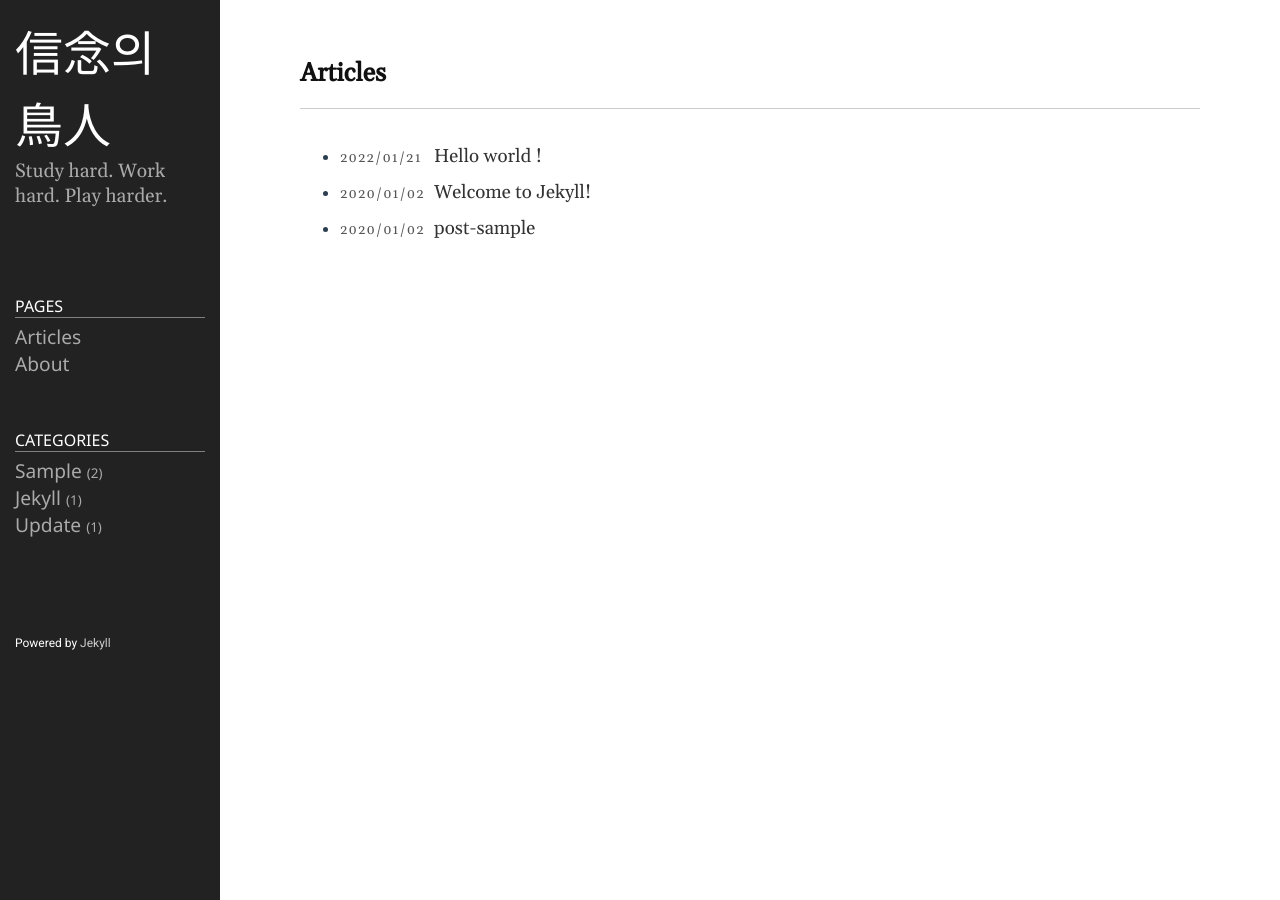
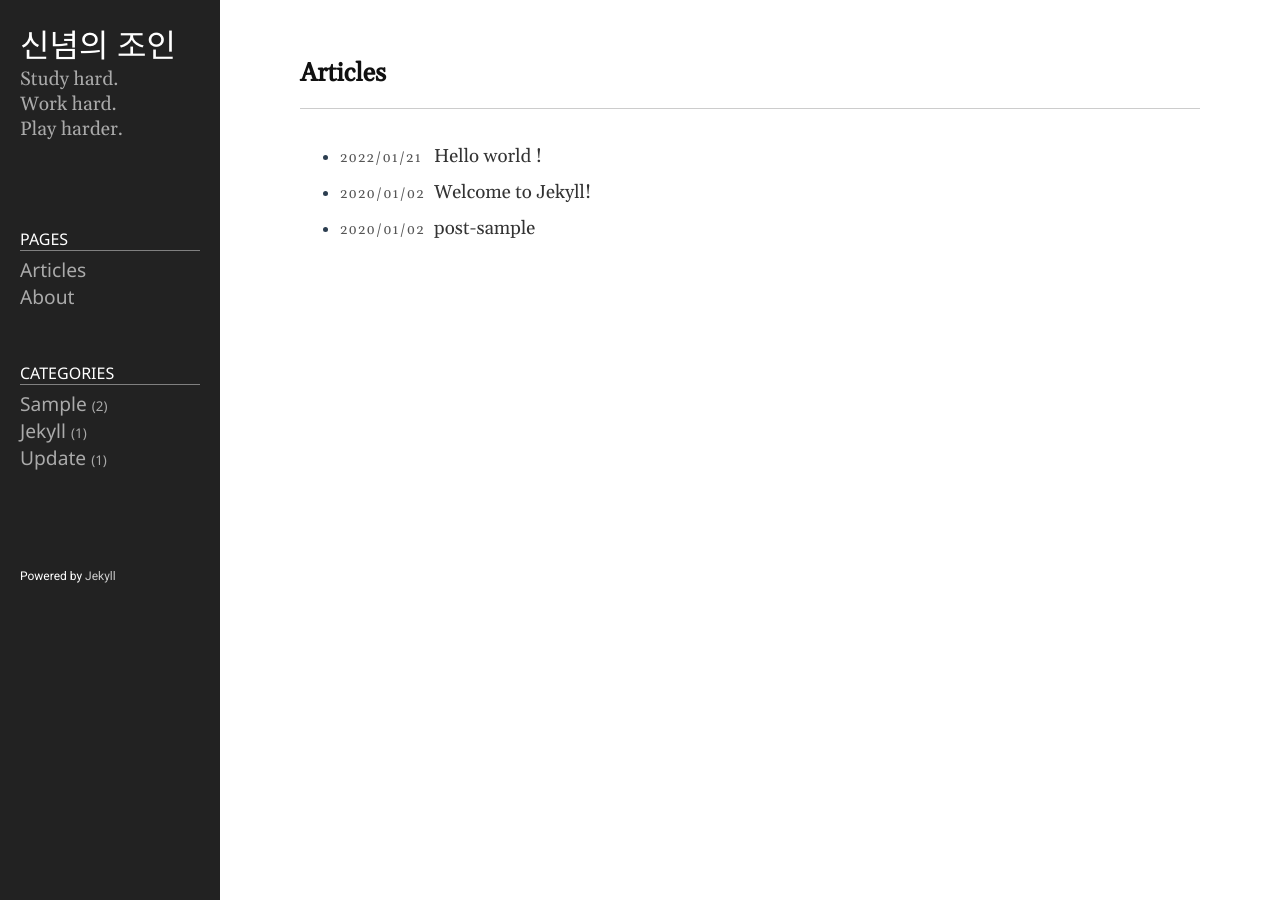
Before and after one commit to shin-nyum/shin-nyum_test.github.io, a Jekyll site: the page built from index.md, in a window 1280 px wide. Built offline with Jekyll 4.4.1, drawn with Linux system fonts in a browser that asks for light colours.

Commit message:
'sidebar'

```diff
--- a/_config.yml
+++ b/_config.yml
@@ -18,13 +18,16 @@
 # You can create any custom variable you would like, and they will be accessible
 # in the templates via {{ site.myvariable }}.
 
-title: 信念의 鳥人
+title: 신념의 조인
 email: belief.park705@gmail.com
 description: >- # this means to ignore newlines until "baseurl:"
-  Study hard. Work hard. Play harder.
+  Study hard. <br/>
+  Work hard. <br/>
+  Play harder.
+
 # baseurl: "/" # the subpath of your site, e.g. /blog
 # url: "http://ejjoo.github.io" # the base hostname & protocol for your site, e.g. http://example.com
-github_username: ejjoo
+github_username: shin-nyum
 highlighter: rouge
 svg:
   optimize: true
--- a/public/css/style.css
+++ b/public/css/style.css
@@ -96,7 +96,7 @@ code {
 	display: flex;
 	flex-flow: column nowrap;
 	flex: 0 0 220px;
-	padding: 15px;
+	padding: 20px;
 	z-index: 1;
 	background-color: #222;
 	color: #fff;
@@ -112,8 +112,8 @@ code {
 }
 
 .sidebar-brand > a {
-	font-size: 300%;
-	font-family: 'Gelasio';
+	font-size: 200%;
+	font-family: 'Nanum Myeongjo';
 	color: #fff;
 }
 
```
